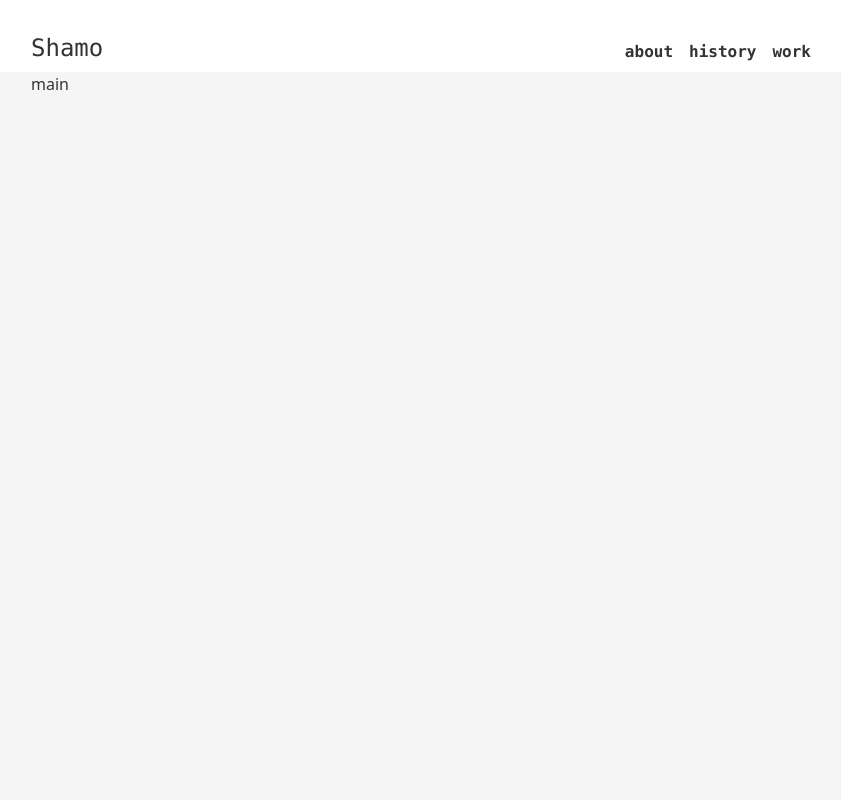
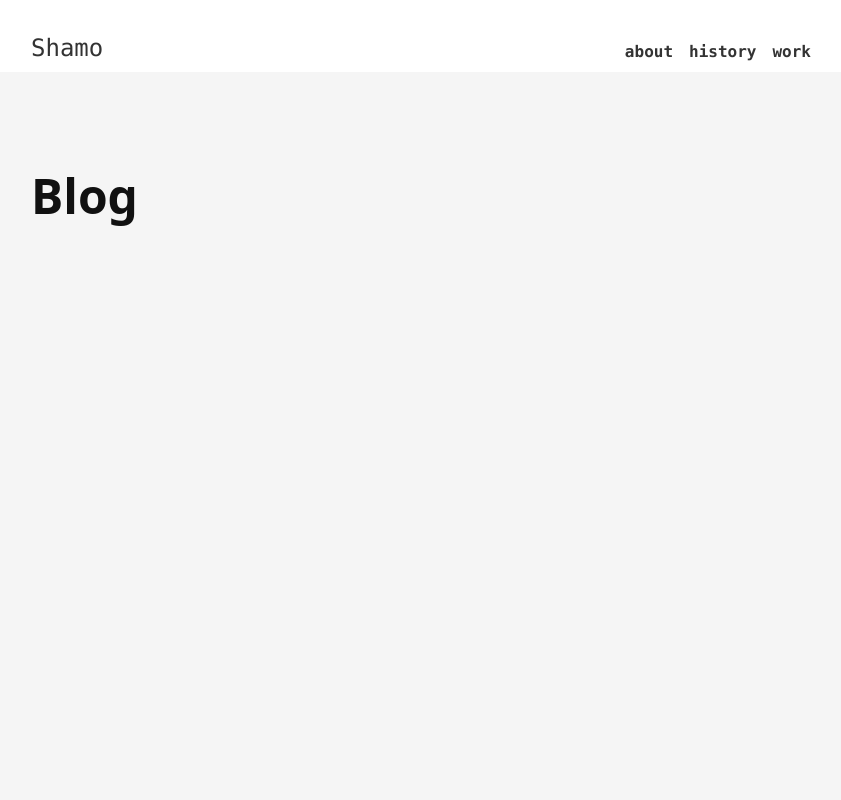
Before and after one commit to shamo-9118/shamo-blog, a Next.js app: page / in a window 1280 px wide. Shown: the top 800 px of the page, without its empty margins (219-1060 px from the left). Built offline with nearby package versions, Linux system fonts and the light colour scheme.

Commit message:
mainコンポーネントでheadingを使用する

```diff
--- a/src/components/Main.tsx
+++ b/src/components/Main.tsx
@@ -1,7 +1,11 @@
+import { Heading } from '@/components/Heading';
+
 export const Main = () => {
   return (
     <main className='bg-[#f5f5f5] min-h-[100vh]'>
-      <div className='max-w-[780px] mx-auto'>main</div>
+      <div className='max-w-[780px] mx-auto pt-[100px] pb-8'>
+        <Heading>Blog</Heading>
+      </div>
     </main>
   );
 };
```
